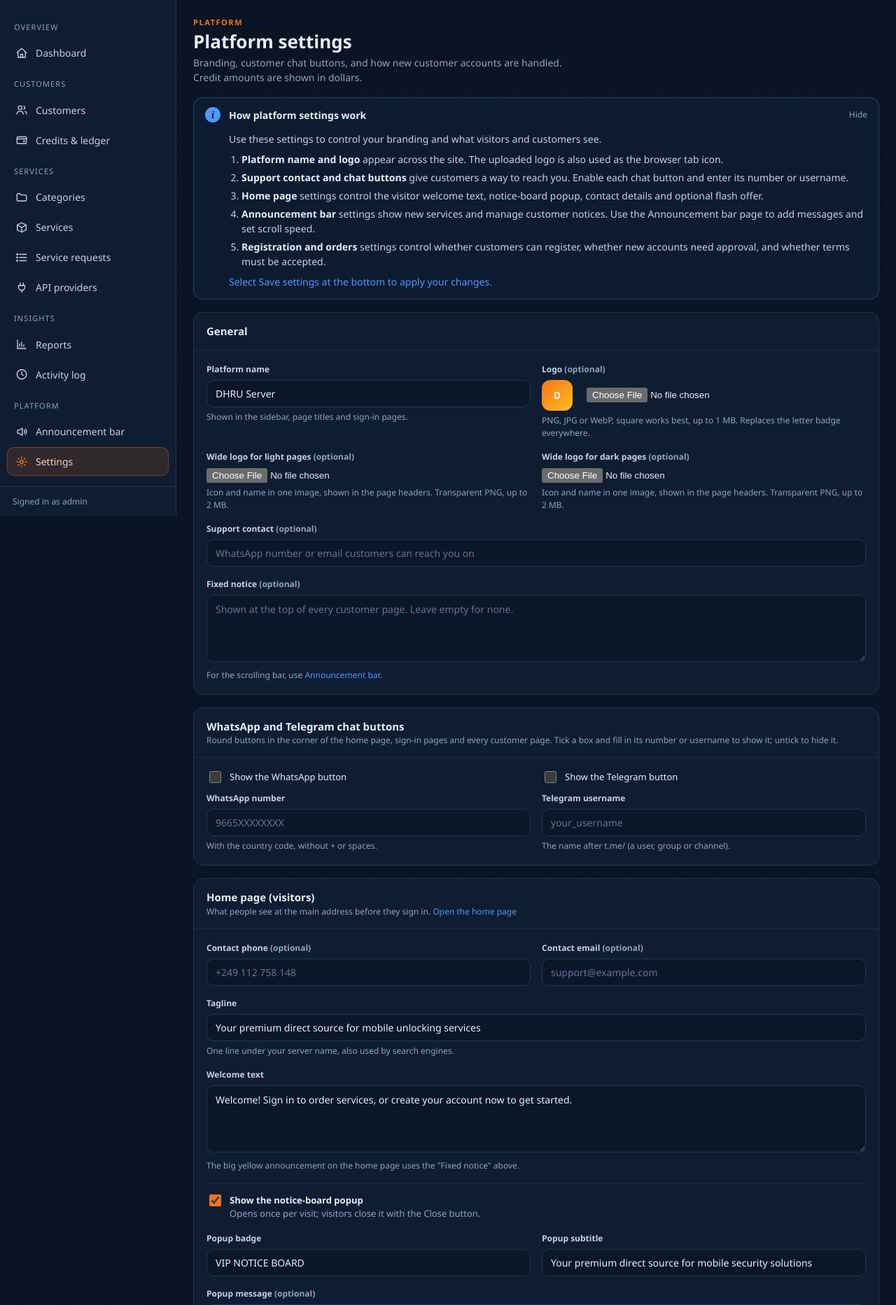
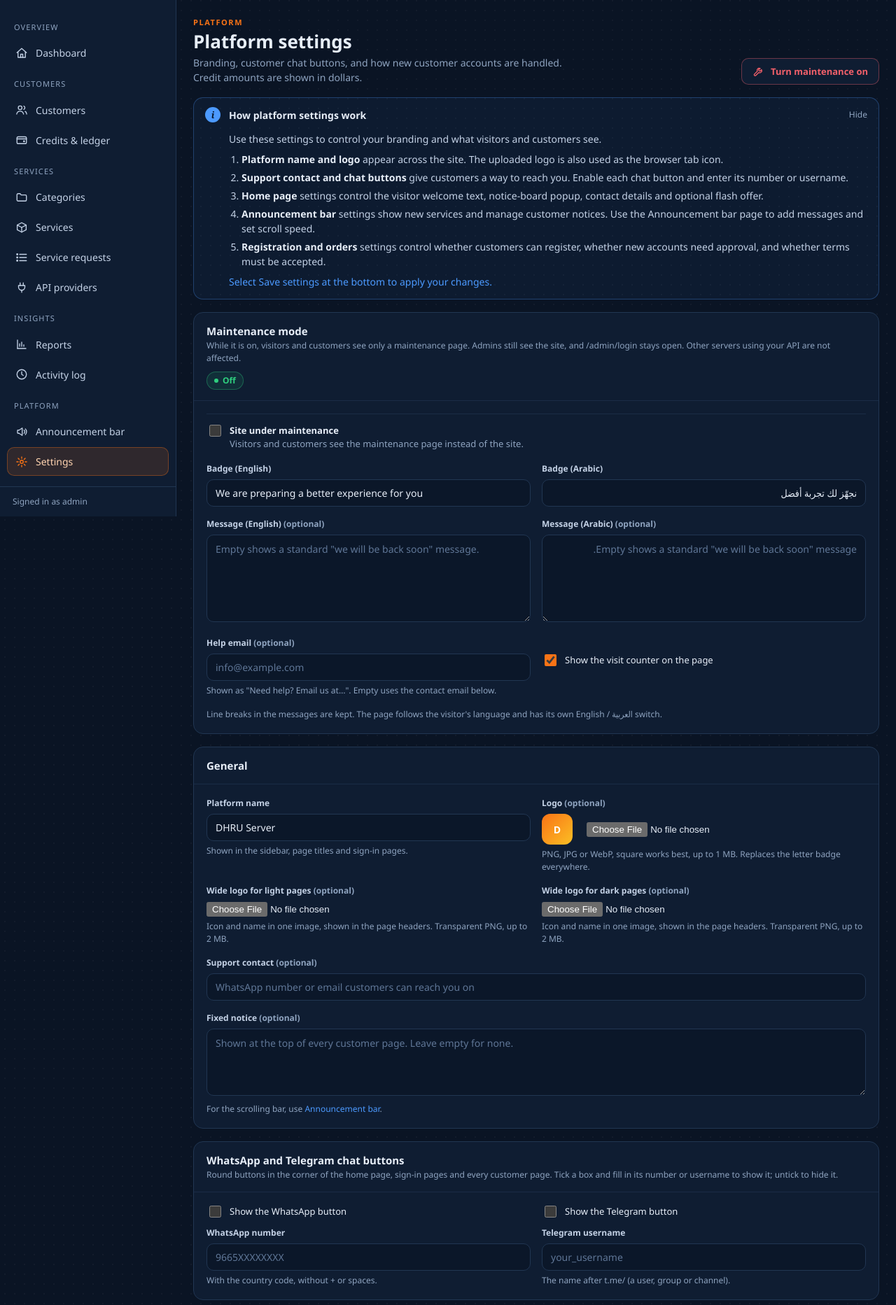
Before and after one commit to MohammedPrince/Unlockzone-sd, a Laravel app: page /admin/settings in a window 1280 px wide. Shown: the part 62-1927 px from the top of the page at 70% size. Run offline with Laravel 12, Linux system fonts and the light colour scheme; a user stored in the database is signed in; data comes from the database, SQL or seed files in the repository; data that the repository does not hold is empty; some libraries are stand-ins or nearby versions.

Commit message:
Fixes and Updates v36

```diff
--- a/app/Http/Controllers/Admin/SettingController.php
+++ b/app/Http/Controllers/Admin/SettingController.php
@@ -29,6 +29,17 @@ class SettingController extends Controller
         return back()->with('success', 'Settings saved.');
     }
 
+    /** The one-click maintenance switch at the top of the Settings page. */
+    public function maintenance(Request $request)
+    {
+        $on = $request->boolean('enabled');
+        $this->settings->setMaintenance($on, $request->user()->id);
+
+        return back()->with('success', $on
+            ? __('Maintenance mode is on. Visitors and customers now see the maintenance page.')
+            : __('Maintenance mode is off. The site is open again.'));
+    }
+
     /** The signed-in administrator's own name, email and password. */
     public function profile(Request $request)
     {
--- /dev/null
+++ b/app/Http/Middleware/MaintenanceMode.php
@@ -0,0 +1,32 @@
+<?php
+
+namespace App\Http\Middleware;
+
+use Closure;
+use Illuminate\Http\Request;
+use Symfony\Component\HttpFoundation\Response;
+
+/**
+ * Maintenance mode (Admin > Settings): visitors and customers get the maintenance page instead of the site.
+ * Signed-in admins see everything as usual, and the admin sign-in page stays open so they can get in.
+ * Provider callbacks and the server API (routes/api.php, not in the web group) keep working.
+ */
+class MaintenanceMode
+{
+    /** Paths that stay open while maintenance is on. */
+    private const OPEN = ['admin', 'admin/*', 'language/*', 'provider-callback/*', 'logout', 'terms', 'privacy', 'up'];
+
+    public function handle(Request $request, Closure $next): Response
+    {
+        if (setting('maintenance_enabled') !== '1' || $request->is(...self::OPEN) || $request->user()?->isAdmin()) {
+            return $next($request);
+        }
+
+        // Background calls from pages that were already open (live order status etc.).
+        if ($request->expectsJson() || $request->ajax()) {
+            return response()->json(['message' => 'The site is under maintenance. Please try again later.'], 503, ['Retry-After' => '600']);
+        }
+
+        return response()->view('maintenance', [], 503, ['Retry-After' => '600']);
+    }
+}
--- a/app/Repositories/SettingRepository.php
+++ b/app/Repositories/SettingRepository.php
@@ -49,6 +49,16 @@ class SettingRepository
         'home_offer_title' => '',
         'home_offer_text' => '',
         'home_offer_ends_at' => '',
+        // Maintenance mode: visitors and customers see only the maintenance page; admins see the site.
+        'maintenance_enabled' => '0',
+        'maintenance_badge' => 'We are preparing a better experience for you',
+        'maintenance_badge_ar' => 'نجهّز لك تجربة أفضل',
+        // Empty = a standard "back soon" message in each language.
+        'maintenance_text' => '',
+        'maintenance_text_ar' => '',
+        // Empty = the home page contact email.
+        'maintenance_email' => '',
+        'maintenance_show_visits' => '1',
     ];
 
     private ?array $loaded = null;
--- a/app/Services/SettingService.php
+++ b/app/Services/SettingService.php
@@ -50,13 +50,37 @@ class SettingService
             'home_offer_title' => $data['home_offer_title'] ?? '',
             'home_offer_text' => $data['home_offer_text'] ?? '',
             'home_offer_ends_at' => $data['home_offer_ends_at'] ?? '',
+            'maintenance_badge' => trim((string) ($data['maintenance_badge'] ?? '')),
+            'maintenance_badge_ar' => trim((string) ($data['maintenance_badge_ar'] ?? '')),
+            'maintenance_text' => $data['maintenance_text'] ?? '',
+            'maintenance_text_ar' => $data['maintenance_text_ar'] ?? '',
+            'maintenance_email' => trim((string) ($data['maintenance_email'] ?? '')),
+            'maintenance_show_visits' => !empty($data['maintenance_show_visits']) ? '1' : '0',
         ]);
+
+        $this->setMaintenance(!empty($data['maintenance_enabled']), $adminId);
 
         $this->saveLogo('site_logo', $data['site_logo'] ?? null, !empty($data['remove_logo']));
         $this->saveLogo('site_logo_wide', $data['site_logo_wide'] ?? null, !empty($data['remove_logo_wide']));
         $this->saveLogo('site_logo_wide_dark', $data['site_logo_wide_dark'] ?? null, !empty($data['remove_logo_wide_dark']));
 
         $this->logs->log('settings_saved', 'Updated platform settings', null, [], $adminId);
+    }
+
+    public function maintenanceOn(): bool
+    {
+        return $this->settings->get('maintenance_enabled') === '1';
+    }
+
+    /** Turns maintenance mode on or off; only a real change is written to the activity log. */
+    public function setMaintenance(bool $on, int $adminId): void
+    {
+        if ($on === $this->maintenanceOn()) {
+            return;
+        }
+
+        $this->settings->setMany(['maintenance_enabled' => $on ? '1' : '0']);
+        $this->logs->log($on ? 'maintenance_on' : 'maintenance_off', $on ? 'Turned maintenance mode on' : 'Turned maintenance mode off', null, [], $adminId);
     }
 
     /** Stores a new logo image under public/uploads/branding (or removes it) and deletes the old file. */
--- a/bootstrap/app.php
+++ b/bootstrap/app.php
@@ -16,7 +16,8 @@ return Application::configure(basePath: dirname(__DIR__))
     )
     ->withMiddleware(function (Middleware $middleware) {
         $middleware->alias(['role' => EnsureRole::class]);
-        $middleware->web(append: [\App\Http\Middleware\SetLocale::class, \App\Http\Middleware\TrackVisit::class]);
+        // MaintenanceMode comes after TrackVisit, so visits to the maintenance page are still counted.
+        $middleware->web(append: [\App\Http\Middleware\SetLocale::class, \App\Http\Middleware\TrackVisit::class, \App\Http\Middleware\MaintenanceMode::class]);
 
         // Providers post order updates here from their own servers (no session, no CSRF token).
         $middleware->validateCsrfTokens(except: ['provider-callback/*']);
--- a/resources/views/admin/settings.blade.php
+++ b/resources/views/admin/settings.blade.php
@@ -5,7 +5,28 @@
 @section('page-title', __('Platform settings'))
 @section('page-description', __('Branding, customer chat buttons, and how new customer accounts are handled. Credit amounts are shown in dollars.'))
 
+@php $maintenance = $settings['maintenance_enabled'] === '1'; @endphp
+
+@section('page-actions')
+    {{-- One click on / off, without touching the rest of the settings. --}}
+    <form method="post" action="{{ route('admin.maintenance') }}" class="inline" data-once
+          @unless ($maintenance) data-confirm="{{ __('Turn maintenance mode on? Visitors and customers will only see the maintenance page until you turn it off.') }}" @endunless>
+        @csrf
+        <input type="hidden" name="enabled" value="{{ $maintenance ? '0' : '1' }}">
+        <button type="submit" class="btn {{ $maintenance ? 'btn-success' : 'btn-danger' }}">
+            @include('partials.icon', ['name' => 'tool']) {{ $maintenance ? __('Turn maintenance off') : __('Turn maintenance on') }}
+        </button>
+    </form>
+@endsection
+
 @section('content')
+    @if ($maintenance)
+        <div class="alert alert-error">
+            <b>{{ __('Maintenance mode is on.') }}</b>
+            {{ __('Visitors and customers only see the maintenance page. You see the site normally because you are signed in as admin.') }}
+        </div>
+    @endif
+
     @include('partials.page-guide', [
         'key' => 'admin-platform-settings',
         'title' => 'How platform settings work',
@@ -22,6 +43,52 @@
 
     <form method="post" action="{{ route('admin.settings.update') }}" class="stack" data-once enctype="multipart/form-data">
         @csrf @method('put')
+
+        <div class="card" id="maintenance">
+            <div class="card-head">
+                <div>
+                    <h2>{{ __('Maintenance mode') }}</h2>
+                    <p>{{ __('While it is on, visitors and customers see only a maintenance page. Admins still see the site, and /admin/login stays open. Other servers using your API are not affected.') }}</p>
+                </div>
+                <span class="badge {{ $maintenance ? 'badge-failed' : 'badge-active' }}">{{ $maintenance ? __('On') : __('Off') }}</span>
+            </div>
+            <div class="card-body form-grid">
+                <div class="full settings-sub">
+                    <input type="hidden" name="maintenance_enabled" value="0">
+                    <label class="check"><input type="checkbox" name="maintenance_enabled" value="1" @checked(old('maintenance_enabled', $settings['maintenance_enabled']) == '1')> <span><b>{{ __('Site under maintenance') }}</b><br><span class="muted">{{ __('Visitors and customers see the maintenance page instead of the site.') }}</span></span></label>
+                </div>
+                <div>
+                    <label for="maintenance_badge">{{ __('Badge (English)') }}</label>
+                    <input type="text" id="maintenance_badge" name="maintenance_badge" value="{{ old('maintenance_badge', $settings['maintenance_badge']) }}" maxlength="80">
+                </div>
+                <div>
+                    <label for="maintenance_badge_ar">{{ __('Badge (Arabic)') }}</label>
+                    <input type="text" id="maintenance_badge_ar" name="maintenance_badge_ar" value="{{ old('maintenance_badge_ar', $settings['maintenance_badge_ar']) }}" maxlength="80" dir="rtl">
+                </div>
+                <div>
+                    <label for="maintenance_text">{{ __('Message (English)') }} <span class="muted">({{ __('optional') }})</span></label>
+                    <textarea id="maintenance_text" name="maintenance_text" maxlength="2000" rows="5" placeholder="{{ __('Empty shows a standard "we will be back soon" message.') }}">{{ old('maintenance_text', $settings['maintenance_text']) }}</textarea>
+                </div>
+                <div>
+                    <label for="maintenance_text_ar">{{ __('Message (Arabic)') }} <span class="muted">({{ __('optional') }})</span></label>
+                    <textarea id="maintenance_text_ar" name="maintenance_text_ar" maxlength="2000" rows="5" dir="rtl" placeholder="{{ __('Empty shows a standard "we will be back soon" message.') }}">{{ old('maintenance_text_ar', $settings['maintenance_text_ar']) }}</textarea>
+                </div>
+                <div>
+                    <label for="maintenance_email">{{ __('Help email') }} <span class="muted">({{ __('optional') }})</span></label>
+                    <input type="email" id="maintenance_email" name="maintenance_email" value="{{ old('maintenance_email', $settings['maintenance_email']) }}" maxlength="150" dir="ltr" placeholder="{{ $settings['contact_email'] ?: 'info@example.com' }}">
+                    <p class="help">{{ __('Shown as "Need help? Email us at…". Empty uses the contact email below.') }}</p>
+                    @error('maintenance_email') <p class="error-text">{{ $message }}</p> @enderror
+                </div>
+                <div>
+                    <label>&nbsp;</label>
+                    <input type="hidden" name="maintenance_show_visits" value="0">
+                    <label class="check"><input type="checkbox" name="maintenance_show_visits" value="1" @checked(old('maintenance_show_visits', $settings['maintenance_show_visits']) == '1')> <span>{{ __('Show the visit counter on the page') }}</span></label>
+                </div>
+                <div class="full">
+                    <p class="help" style="margin: 0">{{ __('Line breaks in the messages are kept. The page follows the visitor\'s language and has its own English / العربية switch.') }}</p>
+                </div>
+            </div>
+        </div>
 
         <div class="card">
             <div class="card-head"><h2>{{ __('General') }}</h2></div>
--- a/resources/views/layouts/panel.blade.php
+++ b/resources/views/layouts/panel.blade.php
@@ -146,6 +146,12 @@
                     </div>
                 </details>
 
+                @if (setting('maintenance_enabled') === '1')
+                    {{-- Reminder: the site is closed to visitors and customers. --}}
+                    <a class="btn btn-danger btn-sm" href="{{ route('admin.settings') }}#maintenance" title="{{ __('Visitors and customers only see the maintenance page.') }}">
+                        @include('partials.icon', ['name' => 'tool']) <span class="hide-sm">{{ __('Maintenance mode is on') }}</span>
+                    </a>
+                @endif
                 <a class="btn btn-primary hide-sm" href="{{ route('admin.credits.create') }}">
                     @include('partials.icon', ['name' => 'plus']) {{ __('Recharge') }}
                 </a>
--- a/routes/web.php
+++ b/routes/web.php
@@ -167,6 +167,7 @@ Route::middleware('role:admin')->prefix('admin')->name('admin.')->group(function
 
     Route::get('settings', [Admin\SettingController::class, 'edit'])->name('settings');
     Route::put('settings', [Admin\SettingController::class, 'update'])->name('settings.update');
+    Route::post('settings/maintenance', [Admin\SettingController::class, 'maintenance'])->name('maintenance');
     Route::post('settings/import', [Admin\ServiceImportController::class, 'upload'])->middleware('throttle:20,1')->name('settings.import.upload');
     Route::get('settings/import', [Admin\ServiceImportController::class, 'show'])->name('settings.import.show');
     Route::post('settings/import/confirm', [Admin\ServiceImportController::class, 'store'])->name('settings.import.store');
```
Also changed, not shown: app/Http/Requests/Admin/SettingsRequest.php (+7 -0 lines), docs/dhru-server-project.md (+1 -0 lines), resources/views/maintenance.blade.php (added, +106 -0 lines), tests/Feature/MaintenanceModeTest.php (added, +100 -0 lines), lang/ar.json.
